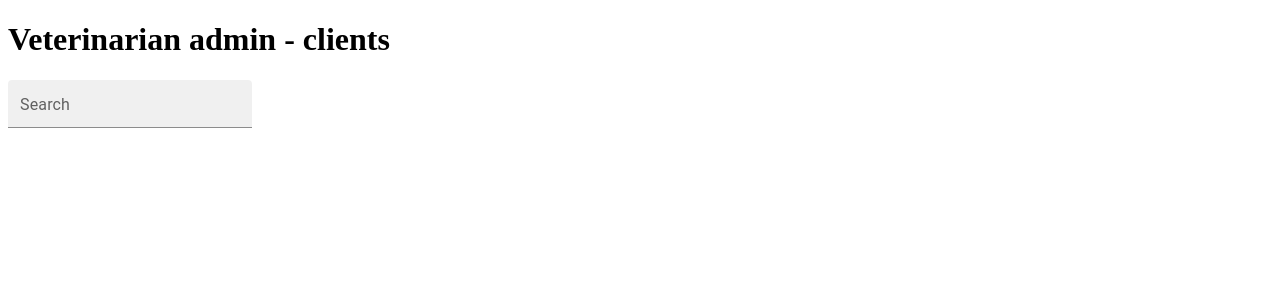
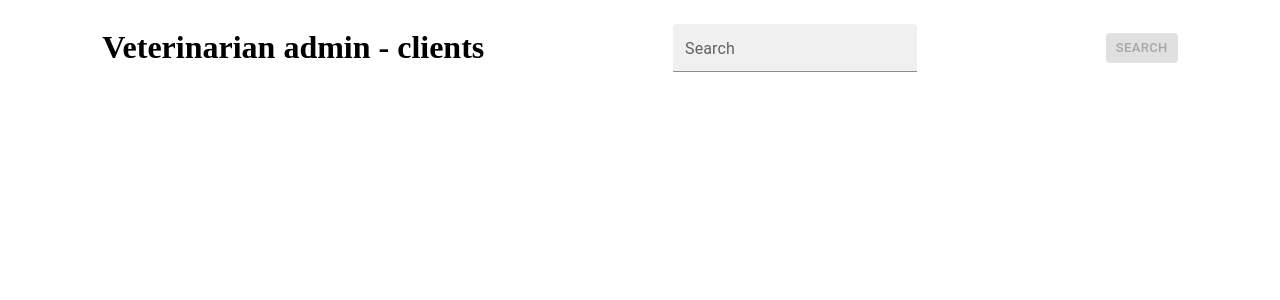
Before and after one commit to klikknpro/react-vaccination, a React (Create React App) app in the folder reactinitial/: page / in a window 1280 px wide. Shown: the top 300 px of the page. Built offline with nearby package versions, Linux system fonts and the light colour scheme; what miragejs would draw is missing.

Commit message:
search w/o request

```diff
--- a/reactinitial/src/components/Header.jsx
+++ b/reactinitial/src/components/Header.jsx
@@ -1,11 +1,14 @@
-import React from 'react';
-import {TextField} from "@mui/material";
+import {React, useState, useEffect} from 'react';
+import {TextField, Button} from "@mui/material";
 
 const Header = () => {
+  const [input, setInput] = useState("");
+
   return (
-    <div>
+    <div className="header">
       <h1>Veterinarian admin - clients</h1>
-      <TextField label="Search" variant="filled" color="info" size="small"/>
+      <TextField label="Search" variant="filled" color="info" size="small" value={input} onChange={(e) => setInput(e.target.value)}/>
+      <Button disabled={input.length >= 3 ? false : true} color="info" variant="contained" size="small">Search</Button>
     </div>
   )
 }
--- a/reactinitial/src/style.css
+++ b/reactinitial/src/style.css
@@ -5,3 +5,9 @@ body {
 App {
   font-family: arial;
 }
+
+.header {
+  display: flex;
+  justify-content: space-around;
+  align-items: center;
+}
```
